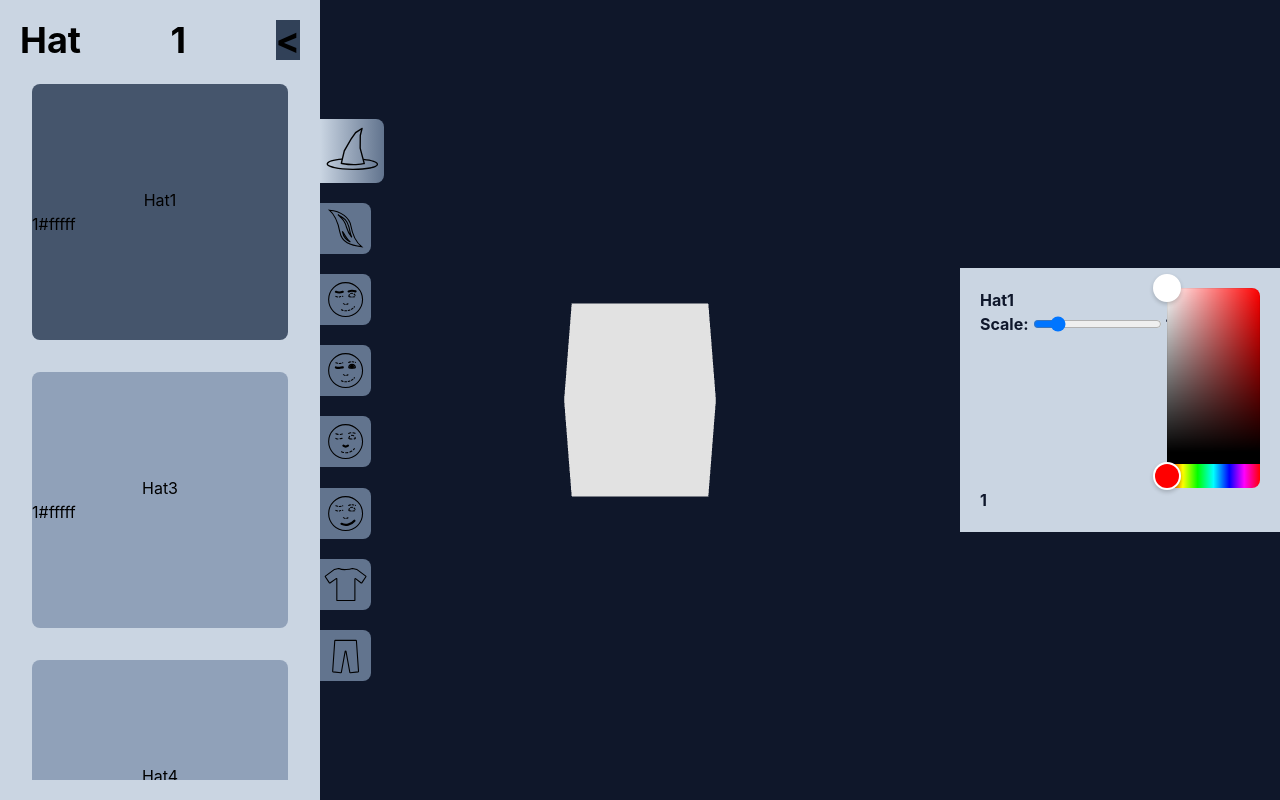
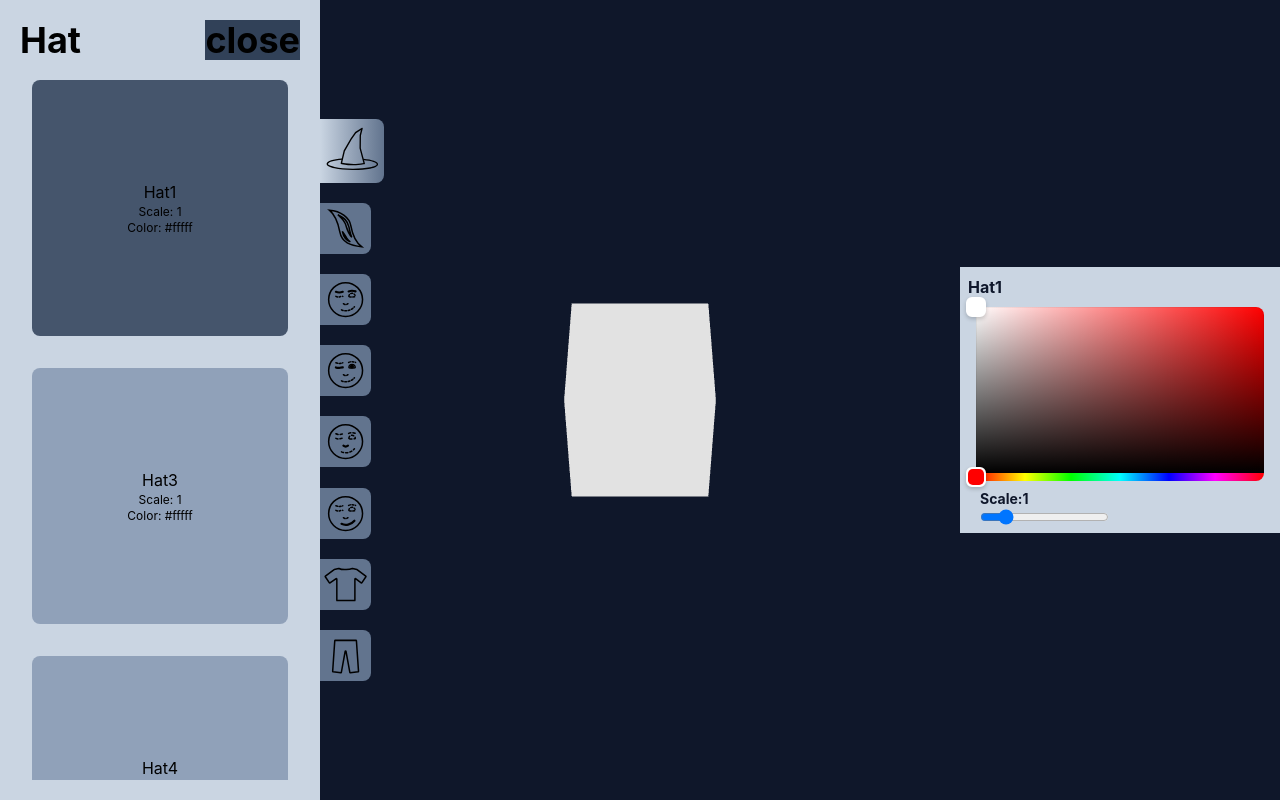
Before and after one commit to Nalpind/minimi, a React (Vite) app: page / in a window 1280 px wide. Built offline with nearby package versions, Linux system fonts and the light colour scheme; no server answers.

Commit message:
Cleaned asset customizer menu, properly displays correct properties based on category active.

```diff
--- a/src/assets/icons/BotIcon.jsx
+++ b/src/assets/icons/BotIcon.jsx
@@ -6,7 +6,7 @@ function BotIcon(props) {
       <path
         d="M148.133 29.5H51.867a2 2 0 00-1.995 1.863l-9.742 141.75a2 2 0 001.747 2.122l36.246 4.53a2 2 0 002.215-1.626l17.694-97.316c.398-2.19 3.538-2.19 3.936 0l17.694 97.316a1.998 1.998 0 002.215 1.626l36.246-4.53a2 2 0 001.747-2.122l-9.742-141.75a2 2 0 00-1.995-1.863z"
         stroke="#000"
-        strokeWidth={5}
+        strokeWidth={7}
       />
     </svg>
   );
--- a/src/assets/icons/BrowsIcon.jsx
+++ b/src/assets/icons/BrowsIcon.jsx
@@ -4,12 +4,12 @@ function BrowsIcon(props) {
   return (
     <svg width={200} height={200} viewBox="0 0 200 200" fill="none" xmlns="http://www.w3.org/2000/svg" {...props}>
       <g stroke="#000">
-        <circle cx={100} cy={100} r={78.5} strokeWidth={5} />
-        <path d="M81 147.28c18.165 9.338 44.037 4.944 60-14.28M90 119c8.615 6.806 15.974 3.63 21 0" strokeWidth={5} strokeLinecap="round" strokeDasharray="8 8" />
+        <circle cx={100} cy={100} r={78.5} strokeWidth={7} />
+        <path d="M81 147.28c18.165 9.338 44.037 4.944 60-14.28M90 119c8.615 6.806 15.974 3.63 21 0" strokeWidth={7} strokeLinecap="round" strokeDasharray="8 8" />
         <path d="M114 62c13.128-5.104 24.342-2.722 32 0M55 64c13.128 5.104 24.342 2.722 32 0" strokeWidth={10} strokeLinecap="round" />
         <path
           d="M55 85.128c16.552 7.04 17.434-1.233 32 0M115.044 85.135c1.236-19.446 28.25-18.137 29.879-.31.09.98-.641 1.826-1.616 1.967-13.962 2.015-23.047 1.113-26.981.14-.81-.2-1.335-.963-1.282-1.797z"
-          strokeWidth={5}
+          strokeWidth={7}
           strokeLinecap="round"
           strokeDasharray="8 8"
         />
--- a/src/assets/icons/EyesIcon.jsx
+++ b/src/assets/icons/EyesIcon.jsx
@@ -3,11 +3,11 @@ import * as React from "react";
 function EyesIcon(props) {
   return (
     <svg width={200} height={200} viewBox="0 0 200 200" fill="none" xmlns="http://www.w3.org/2000/svg" {...props}>
-      <circle cx={100} cy={100} r={78.5} stroke="#000" strokeWidth={5} />
+      <circle cx={100} cy={100} r={78.5} stroke="#000" strokeWidth={7} />
       <path
         d="M81 147.28c18.165 9.338 44.037 4.944 60-14.28M90 119c8.615 6.806 15.974 3.63 21 0M114 62c13.128-5.104 24.342-2.722 32 0M55 64c13.128 5.104 24.342 2.722 32 0"
         stroke="#000"
-        strokeWidth={5}
+        strokeWidth={7}
         strokeLinecap="round"
         strokeDasharray="8 8"
       />
--- a/src/assets/icons/HairIcon.jsx
+++ b/src/assets/icons/HairIcon.jsx
@@ -3,7 +3,7 @@ import * as React from "react";
 function HairIcon(props) {
   return (
     <svg width={200} height={200} viewBox="0 0 200 200" fill="none" xmlns="http://www.w3.org/2000/svg" {...props}>
-      <g stroke="#000" strokeWidth={5}>
+      <g stroke="#000" strokeWidth={7}>
         <path d="M24.744 14.705c55.952 2.976 93.5 37.829 99.391 71.03 7.096 40 17.281 72.256 50.088 97.935-26.567-2.758-49.371-7.827-66.682-17.926-17.49-10.203-29.494-25.605-34.013-49.426-7.35-38.755-16.773-75.71-48.784-101.613z" />
         <path d="M64.328 35.374c16.01 8.286 26.528 15.525 33.872 23.16 9.008 9.363 13.399 19.486 17.115 33.43 5.451 20.45 4.854 30.923 13.397 48.179-22.61-23.997-22.935-47.007-30.437-63.504-5.24-11.526-11.104-18.725-18.182-25.888-4.74-4.797-9.868-9.444-15.765-15.377zM84.933 112.763c8.679 11.795 13.56 21.055 19.624 29.901 4.593 6.702 9.696 12.857 17.305 19.12-9.992-4.524-17.284-9.636-22.772-16.027-6.968-8.114-11.22-18.515-14.157-32.994z" />
       </g>
--- a/src/assets/icons/MouthIcon.jsx
+++ b/src/assets/icons/MouthIcon.jsx
@@ -2,11 +2,11 @@ function MouthIcon(props) {
   return (
     <svg width={200} height={200} viewBox="0 0 200 200" fill="none" xmlns="http://www.w3.org/2000/svg" {...props}>
       <g stroke="#000">
-        <circle cx={100} cy={100} r={78.5} strokeWidth={5} />
+        <circle cx={100} cy={100} r={78.5} strokeWidth={7} />
         <path d="M81 147.28c18.165 9.338 44.037 4.944 60-14.28" strokeWidth={10} strokeLinecap="round" />
         <path
           d="M90 119c8.615 6.806 15.974 3.63 21 0M114 62c13.128-5.104 24.342-2.722 32 0M55 64c13.128 5.104 24.342 2.722 32 0M55 85.128c16.552 7.04 17.434-1.233 32 0M115.044 85.135c1.236-19.446 28.25-18.137 29.879-.31.09.98-.641 1.826-1.616 1.967-13.962 2.015-23.047 1.113-26.981.14-.81-.2-1.335-.963-1.282-1.797z"
-          strokeWidth={5}
+          strokeWidth={7}
           strokeLinecap="round"
           strokeDasharray="8 8"
         />
--- a/src/assets/icons/NoseIcon.jsx
+++ b/src/assets/icons/NoseIcon.jsx
@@ -4,12 +4,12 @@ function NoseIcon(props) {
   return (
     <svg width={200} height={200} viewBox="0 0 200 200" fill="none" xmlns="http://www.w3.org/2000/svg" {...props}>
       <g stroke="#000">
-        <circle cx={100} cy={100} r={78.5} strokeWidth={5} />
-        <path d="M81 147.28c18.165 9.338 44.037 4.944 60-14.28" strokeWidth={5} strokeLinecap="round" strokeDasharray="10 10" />
+        <circle cx={100} cy={100} r={78.5} strokeWidth={7} />
+        <path d="M81 147.28c18.165 9.338 44.037 4.944 60-14.28" strokeWidth={7} strokeLinecap="round" strokeDasharray="10 10" />
         <path d="M90 119c8.615 6.806 15.974 3.63 21 0" strokeWidth={10} strokeLinecap="round" />
         <path
           d="M114 62c13.128-5.104 24.342-2.722 32 0M55 64c13.128 5.104 24.342 2.722 32 0M55 85.128c16.552 7.04 17.434-1.233 32 0M115.044 85.135c1.236-19.446 28.25-18.137 29.879-.31.09.98-.641 1.826-1.616 1.967-13.962 2.015-23.047 1.113-26.981.14-.81-.2-1.335-.963-1.282-1.797z"
-          strokeWidth={5}
+          strokeWidth={7}
           strokeLinecap="round"
           strokeDasharray="10 10"
         />
--- a/src/assets/icons/TopIcon.jsx
+++ b/src/assets/icons/TopIcon.jsx
@@ -6,7 +6,7 @@ function TopIcon(props) {
       <path
         d="M24.97 91.976L6.049 63.559a2 2 0 01.463-2.708L46.9 30.526c.213-.16.456-.276.715-.34l19.952-4.994a2.063 2.063 0 011.46.181c17.78 9.29 50.645 3.919 62.068-.163a2.012 2.012 0 011.18-.058l20.112 5.034a2 2 0 01.715.34l40.388 30.325a2 2 0 01.463 2.708l-18.88 28.352a2 2 0 01-2.879.48l-25.915-19.809c-1.316-1.006-3.215-.067-3.215 1.59V172a2 2 0 01-2 2H61.416a2 2 0 01-2-2V73.99c0-1.623-1.83-2.57-3.155-1.633L27.79 92.5a2 2 0 01-2.82-.524z"
         stroke="#000"
-        strokeWidth={5}
+        strokeWidth={7}
       />
     </svg>
   );
--- a/src/components/Asset.jsx
+++ b/src/components/Asset.jsx
@@ -16,12 +16,19 @@ export function Asset({ assetId }) {
         onClick={() => handleClick(active, assetId)}
       >
         {assetId}
-        <div className="flex flex-row">
-          <div>{assetList[assetId]?.scale}</div>
-          <div>{assetList[assetId]?.color}</div>
-          <div>{assetList[assetId]?.position?.x}</div>
-          <div>{assetList[assetId]?.position?.y}</div>
-          <div>{assetList[assetId]?.position?.z}</div>
+        <div className="flex flex-col text-xs">
+          <div>{assetList[assetId]?.scale ? <div>Scale: {assetList[assetId]?.scale}</div> : ""}</div>
+          <div>{assetList[assetId]?.color ? <div>Color: {assetList[assetId]?.color}</div> : ""}</div>
+          <div>{assetList[assetId]?.rotate != null ? <div>Rotate: {assetList[assetId]?.rotate}</div> : ""}</div>
+          <div>
+            {assetList[assetId]?.position ? (
+              <div>
+                Position: x: {assetList[assetId].position.x} y: {assetList[assetId].position.y} z: {assetList[assetId].position.z}{" "}
+              </div>
+            ) : (
+              ""
+            )}
+          </div>
         </div>
       </button>
     </>
--- a/src/components/Slider.jsx
+++ b/src/components/Slider.jsx
@@ -7,82 +7,83 @@ export const Slider = () => {
   const setScale = useZStore((state) => state.setScale);
   const setColor = useZStore((state) => state.setColor);
   const setPosition = useZStore((state) => state.setPosition);
-  const setRotation = useZStore((state) => state.setRotation);
-
+  const setRotate = useZStore((state) => state.setRotate);
   const curAsset = useZStore((state) => state.assetList[selectedAssets[active]]);
 
   const handleScale = (event) => {
-    if (event.target.value) {
-      setScale(event.target.value, selectedAssets[active]);
-    }
+    setScale(Number(event.target.value), selectedAssets[active]);
   };
 
   const handleColor = (color) => {
     setColor(color, selectedAssets[active]);
   };
-  const handleRotation = (event) => {
-    if (event.target.value) {
-      setRotation(event.target.value, selectedAssets[active]);
-    }
+  const handleRotate = (event) => {
+    setRotate(Number(event.target.value), selectedAssets[active]);
   };
 
   const handlePosition = (event) => {
     if (event.target.value) {
       const axis = event.target.name;
-      setPosition({ ...curAsset.position, [axis]: event.target.value }, selectedAssets[active]);
+      setPosition({ ...curAsset.position, [axis]: Number(event.target.value) }, selectedAssets[active]);
     }
   };
 
   return (
     <>
-      <div className="flex flex-row">
-        <div className="flex w-2/3 flex-col">
-          <div>{selectedAssets[active]}</div>
+      <div className="flex h-full w-full flex-col">
+        {selectedAssets[active]}
+        <div className="flex h-full w-full flex-row-reverse lg:flex-col">
+          <div className="colorPick h-full w-full">
+            <HexColorPicker color={curAsset.color} onChangeEnd={(color) => handleColor(color)} />
+          </div>
+          <div className="flex flex-col gap-3 text-sm lg:flex-row">
             <div>
-            {curAsset?.scale ? (
-              <div className="flex flex-row gap-1">
-                <div>Scale: </div>
-                <input type="range" id="scaler" label={"Scaler"} step="0.25" min="0.25" max="5" name="slider" value={curAsset.scale} onChange={handleScale} />
-                <input type="number" id="scale" label={"Scale"} name="scale" value={curAsset.scale} onChange={handleScale} />
+              {curAsset?.position && (
+                <div>
+                  <div>Position: </div>
+                  <div className="flex flex-row justify-between">
+                    <input type="range" id="x" step="0.25" min="-5" max="5" name="x" value={curAsset.position.x} onChange={handlePosition} />
+                    <div>x: </div>
+                    <input className="w-1/6 rounded-sm" type="number" id="xNum" label={"xNum"} name="x" value={curAsset.position.x} onChange={handlePosition} />
                   </div>
-            ) : (
-              ""
+                  <div className="flex flex-row justify-between">
+                    <input type="range" id="y" step="0.25" min="-5" max="5" name="y" value={curAsset.position.y} onChange={handlePosition} />
+                    <div>y: </div>
+
+                    <input className="w-1/6 rounded-sm" type="number" id="yNum" label={"yNum"} name="y" value={curAsset.position.y} onChange={handlePosition} />
+                  </div>
+                  <div className="flex flex-row justify-between">
+                    <input type="range" id="z" step="0.25" min="-5" max="5" name="z" value={curAsset.position.z} onChange={handlePosition} />
+                    <div>z: </div>
+
+                    <input className="w-1/6 rounded-sm" type="number" id="zNum" label={"zNum"} name="z" value={curAsset.position.z} onChange={handlePosition} />
+                  </div>
+                </div>
               )}
             </div>
             <div>
-            {curAsset?.rotation != null ? (
+              {curAsset?.scale && (
                 <div>
-                <div>Rotation: </div>
-                <input type="range" id="rotater" label={"Rotater"} min="0" max="20" name="rotator" value={curAsset.rotation} onChange={handleRotation} />
-                <input type="number" id="rotation" label={"Rotation"} name="rotation" value={curAsset.rotation} onChange={handleRotation} />
+                  Scale:
+                  <input className="w-1/6 rounded-sm" type="number" id="scale" label={"Scale"} name="scale" value={curAsset.scale} onChange={handleScale} />
+                  <div className="flex flex-row justify-between">
+                    <input type="range" id="scaler" label={"Scaler"} step="0.25" min="0.25" max="5" name="slider" value={curAsset.scale} onChange={handleScale} />
                   </div>
-            ) : (
-              ""
+                </div>
               )}
+
+              {curAsset?.rotate != null && (
+                <div>
+                  Rotate:
+                  <input className="w-1/6 rounded-sm" type="number" id="rotate" label={"Rotate"} name="rotate" value={curAsset.rotate} onChange={handleRotate} />
+                  <div className="flex flex-row justify-between">
+                    <input type="range" id="rotater" label={"Rotater"} min="-180" max="180" name="rotater" value={curAsset.rotate} onChange={handleRotate} />
                   </div>
-          <div>
-            {curAsset?.position ? (
-              <div className="flex flex-col">
-                <div>Position: </div>
-                <label>
-                  x:
-                  <input type="range" id="a" label={"ss"} step="0.25" min="-5" max="5" name="x" value={curAsset.position.x} onChange={handlePosition} />
-                </label>
-                <label>
-                  y:
-                  <input type="range" id="b" label={"ss"} step="0.25" min="-5" max="5" name="y" value={curAsset.position.y} onChange={handlePosition} />
-                </label>
-                <label>
-                  z:
-                  <input type="range" id="c" label={"ss"} step="0.25" min="-5" max="5" name="z" value={curAsset.position.z} onChange={handlePosition} />
-                </label>
                 </div>
-            ) : (
-              ""
               )}
             </div>
           </div>
-        {curAsset?.color ? <HexColorPicker color={curAsset.color} onChangeEnd={(color) => handleColor(color)} /> : ""}
+        </div>
       </div>
     </>
   );
--- a/src/components/UI.jsx
+++ b/src/components/UI.jsx
@@ -17,21 +17,19 @@ export const UI = () => {
     <div id="uiContainer" className="pointer-events-none absolute inset-0 z-10 flex flex-col-reverse items-center justify-between lg:flex-row">
       <div
         id="assetMenu"
-        className={`relative flex h-1/4 w-full transition-transform duration-300 ease-[cubic-bezier(0.75,0.25,0.5,1.25)] ${visible ? "" : "lg:-translate-x-full"} flex-col-reverse lg:h-full lg:w-1/4 lg:flex-row`}
+        className={`${visible ? "" : "lg:-translate-x-full"} relative flex h-1/4 w-full flex-col-reverse transition-transform duration-300 ease-[cubic-bezier(0.75,0.25,0.5,1.25)] lg:h-full lg:w-1/4 lg:flex-row`}
       >
-        <div className="absolute -left-1/2 h-full w-1/2 bg-slate-300" />
+        <div id="leftColorFill" className="absolute -left-1/2 h-full w-1/2 bg-slate-300" />
         <div id="assetBody" className="flex h-full w-full flex-col bg-slate-300 p-5">
-          <div id="assetType" className="flex w-full justify-between pb-3 text-2xl font-bold lg:text-4xl">
+          <div id="menuHeader" className="flex w-full justify-between pb-2 text-2xl font-bold lg:text-4xl">
             {active}
-            <div>{assetList[selectedAssets[active]]?.scale}</div>
-
-            <button onClick={() => handleClick(!visible)} className="pointer-events-auto invisible h-auto w-fit bg-slate-700 lg:visible">
-              {"<"}
+            <button id="closeMenuButton" onClick={() => handleClick(!visible)} className="pointer-events-auto invisible h-auto w-fit bg-slate-700 lg:visible">
+              {"close"}
             </button>
           </div>
           <div
             id="assetButtons"
-            className="pointer-events-auto flex h-full touch-pan-x scrollbar-none flex-row gap-5 overflow-x-scroll rounded-xl lg:touch-pan-y lg:flex-col lg:gap-8 lg:overflow-y-scroll lg:p-3"
+            className="pointer-events-auto flex h-full touch-pan-x scrollbar-none flex-row gap-5 overflow-x-scroll overflow-y-hidden rounded-xl lg:touch-pan-y lg:flex-col lg:gap-8 lg:overflow-y-scroll lg:p-3"
           >
             {Object.entries(assetList).map(([current]) => (active === assetList[current].category ? <Asset key={current} assetId={current} /> : ""))}
           </div>
@@ -42,9 +40,8 @@ export const UI = () => {
           ))}
         </div>
       </div>
-      <div className="pointer-events-auto flex w-full flex-col bg-slate-300 p-5 font-bold text-slate-900 lg:w-1/4">
+      <div className="pointer-events-auto flex h-1/4 w-full flex-col bg-slate-300 p-2 font-bold text-slate-900 lg:h-1/3 lg:w-1/4">
         <Slider />
-        <div>{assetList[selectedAssets[active]]?.scale}</div>
       </div>
     </div>
   );
--- a/src/index.css
+++ b/src/index.css
@@ -11,12 +11,12 @@
     }
 
     100% {
-      transform: scale(1.05);
+      transform: scale(1.025);
     }
   }
   @keyframes hovery-rev {
     0% {
-      transform: scale(1.05);
+      transform: scale(1.025);
     }
 
     100% {
@@ -29,7 +29,27 @@
       transform: scale(1);
     }
     100% {
-      transform: scale(0.95);
+      transform: scale(0.975);
     }
   }
 }
+
+.colorPick .react-colorful {
+  width: 100%;
+  height: 100%;
+  padding: 0.5em;
+}
+
+.colorPick .react-colorful__hue {
+  height: 5%;
+}
+.colorPick .react-colorful__saturation {
+  border: 0;
+}
+
+.colorPick .react-colorful__hue-pointer,
+.colorPick .react-colorful__saturation-pointer {
+  border-radius: 30%;
+  height: 1.25em;
+  width: 1.25em;
+}
--- a/src/store/useZStore.jsx
+++ b/src/store/useZStore.jsx
@@ -17,14 +17,14 @@ export const useZStore = create((set) => ({
     Hat2: { category: "Hat", path: "/3D/category/asset.glb", color: "#fffff", scale: 1 },
     Hair1: { category: "Hair", path: "/3D/category/asset.glb", color: "#fffff" },
     Hair2: { category: "Hair", path: "/3D/category/asset.glb", color: "#fffff" },
-    Eyes1: { category: "Eyes", path: "/3D/category/asset.glb", color: "#fffff", scale: 1, rotation: 0, position: { x: 0, y: 0, z: 0 } },
-    Eyes2: { category: "Eyes", path: "/3D/category/asset.glb", color: "#fffff", scale: 1, rotation: 0, position: { x: 0, y: 0, z: 0 } },
-    Mouth1: { category: "Mouth", path: "/3D/category/asset.glb", color: "#fffff", scale: 1, rotation: 0, position: { x: 0, y: 0, z: 0 } },
-    Mouth2: { category: "Mouth", path: "/3D/category/asset.glb", color: "#fffff", scale: 1, rotation: 0, position: { x: 0, y: 0, z: 0 } },
-    Brows1: { category: "Brows", path: "/3D/category/asset.glb", color: "#fffff", scale: 1, rotation: 0, position: { x: 0, y: 0, z: 0 } },
-    Brows2: { category: "Brows", path: "/3D/category/asset.glb", color: "#fffff", scale: 1, rotation: 0, position: { x: 0, y: 0, z: 0 } },
-    Nose1: { category: "Nose", path: "/3D/category/asset.glb", color: "#fffff", scale: 1, rotation: 0, position: { x: 0, y: 0, z: 0 } },
-    Nose2: { category: "Nose", path: "/3D/category/asset.glb", color: "#fffff", scale: 1, rotation: 0, position: { x: 0, y: 0, z: 0 } },
+    Eyes1: { category: "Eyes", path: "/3D/category/asset.glb", color: "#fffff", scale: 1, rotate: 0, position: { x: 0, y: 0, z: 0 } },
+    Eyes2: { category: "Eyes", path: "/3D/category/asset.glb", color: "#fffff", scale: 1, rotate: 0, position: { x: 0, y: 0, z: 0 } },
+    Mouth1: { category: "Mouth", path: "/3D/category/asset.glb", color: "#fffff", scale: 1, rotate: 0, position: { x: 0, y: 0, z: 0 } },
+    Mouth2: { category: "Mouth", path: "/3D/category/asset.glb", color: "#fffff", scale: 1, rotate: 0, position: { x: 0, y: 0, z: 0 } },
+    Brows1: { category: "Brows", path: "/3D/category/asset.glb", color: "#fffff", scale: 1, rotate: 0, position: { x: 0, y: 0, z: 0 } },
+    Brows2: { category: "Brows", path: "/3D/category/asset.glb", color: "#fffff", scale: 1, rotate: 0, position: { x: 0, y: 0, z: 0 } },
+    Nose1: { category: "Nose", path: "/3D/category/asset.glb", color: "#fffff", scale: 1, rotate: 0, position: { x: 0, y: 0, z: 0 } },
+    Nose2: { category: "Nose", path: "/3D/category/asset.glb", color: "#fffff", scale: 1, rotate: 0, position: { x: 0, y: 0, z: 0 } },
     Top1: { category: "Top", path: "/3D/category/asset.glb", color: "#fffff" },
     Top2: { category: "Top", path: "/3D/category/asset.glb", color: "#fffff" },
     Bot1: { category: "Bot", path: "/3D/category/asset.glb", color: "#fffff" },
@@ -40,8 +40,8 @@ export const useZStore = create((set) => ({
   setColor: (newColor, assetId) => {
     set((state) => ({ assetList: { ...state.assetList, [assetId]: { ...state.assetList[assetId], color: newColor } } }));
   },
-  setRotation: (newRotation, assetId) => {
-    set((state) => ({ assetList: { ...state.assetList, [assetId]: { ...state.assetList[assetId], rotation: newRotation } } }));
+  setRotate: (newRotate, assetId) => {
+    set((state) => ({ assetList: { ...state.assetList, [assetId]: { ...state.assetList[assetId], rotate: newRotate } } }));
   },
   setPosition: ({ x: xVal, y: yVal, z: zVal }, assetId) => {
     set((state) => ({ assetList: { ...state.assetList, [assetId]: { ...state.assetList[assetId], position: { x: xVal, y: yVal, z: zVal } } } }));
```
Lines whose indentation alone changed are shown as unchanged.
